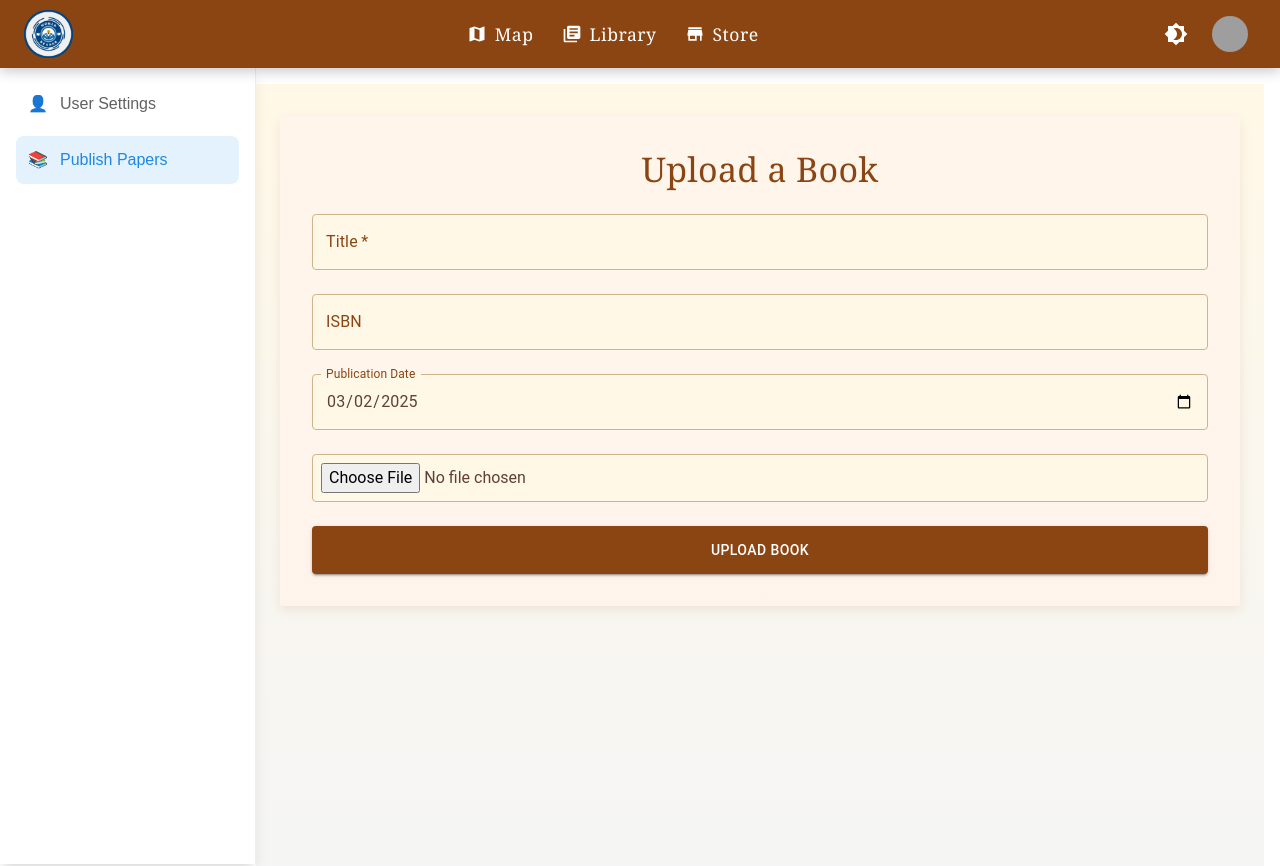
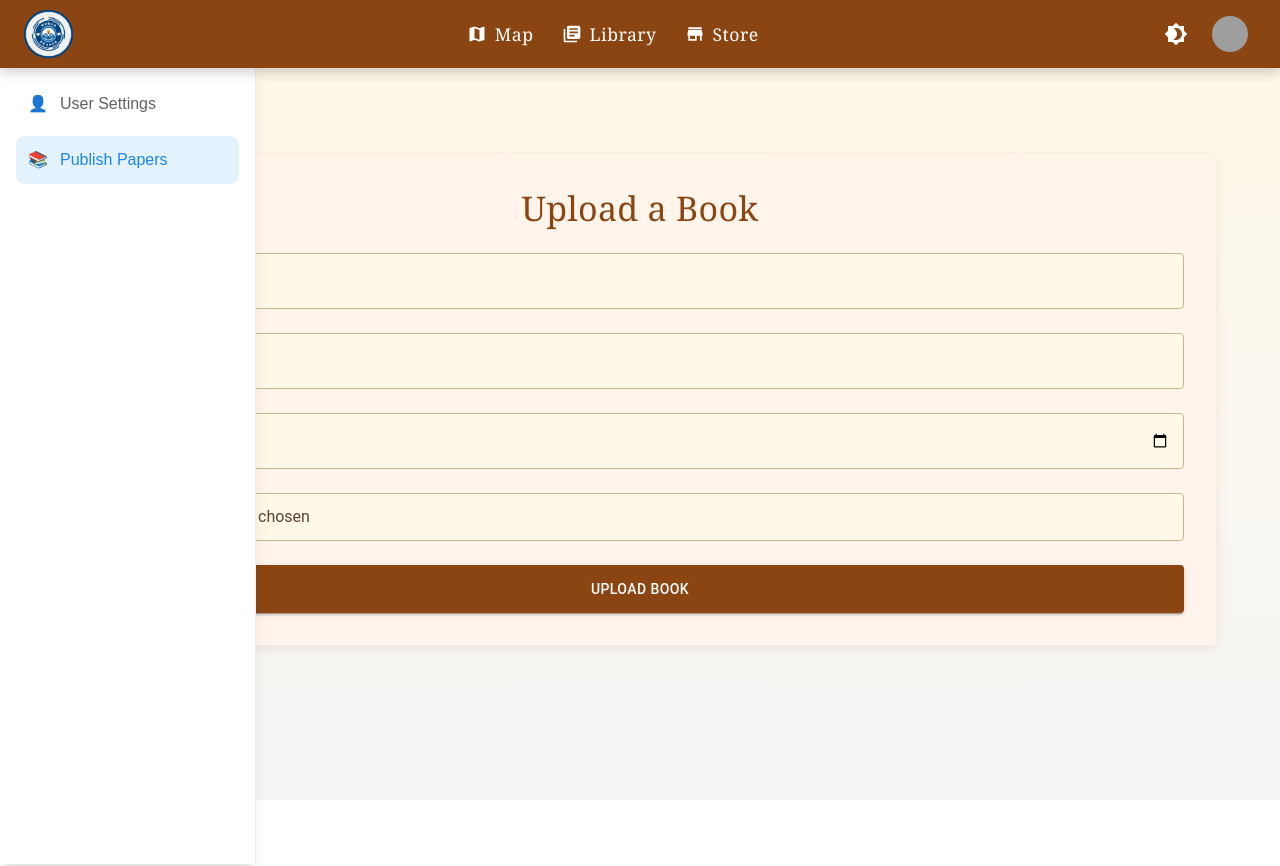
Before and after one commit to Allan0092/WorldReaderFrontend, a React (Vite) app: page /profile/upload-book in a window 1280 px wide. Shown: the top 866 px of the page. After the commit the page ends 800 px from the top, so only its background shows below. Built offline with nearby package versions, Linux system fonts and the light colour scheme; no server answers; sample sign-in values are in the browser's storage; grey boxes are pictures that could not be loaded.

Commit message:
refactor ProfilePage and UploadBookPage for improved dark mode support and styling

```diff
--- a/src/core/private/pages/ProfilePage.jsx
+++ b/src/core/private/pages/ProfilePage.jsx
@@ -22,19 +22,23 @@ const ProfileWrapper = styled(Box)(({ theme, darkMode }) => ({
   background: darkMode
     ? "linear-gradient(180deg, #1C2526 0%, #2E2E2E 100%)"
     : "linear-gradient(180deg, #FFF8E7 0%, #F5F5F5 100%)",
-  width: "100%",
+  width: "100vw",
+  position: "absolute",
+  top: 0,
+  left: 0,
   display: "flex",
   flexDirection: "column",
+  alignItems: "center", // Center horizontally
+  justifyContent: "center", // Center vertically
 }));
 
 const ProfileContainer = styled(Container)(({ theme }) => ({
-  flex: 1,
-  paddingTop: theme.spacing(4),
-  paddingBottom: theme.spacing(4),
   width: "100%",
   maxWidth: "md",
   marginLeft: "auto",
   marginRight: "auto",
+  paddingTop: theme.spacing(4), // Add top padding
+  paddingBottom: theme.spacing(4), // Add bottom padding
 }));
 
 const ProfilePaper = styled(Paper)(({ theme, darkMode }) => ({
@@ -135,7 +139,6 @@ function ProfilePage() {
     <ProfileWrapper darkMode={darkMode}>
       <ProfileContainer>
         <ProfilePaper elevation={6} darkMode={darkMode}>
-          {/* Header */}
           <Typography
             variant="h4"
             align="center"
@@ -157,8 +160,6 @@ function ProfilePage() {
           >
             Update your profile details below
           </Typography>
-
-          {/* Form */}
           <Box component="form" onSubmit={handleSubmit} sx={{ spaceY: 3 }}>
             <TextField
               fullWidth
--- a/src/core/private/pages/uploadBook.jsx
+++ b/src/core/private/pages/uploadBook.jsx
@@ -6,12 +6,12 @@ import {
   TextField,
   Typography,
 } from "@mui/material";
-import { styled } from "@mui/material/styles"; // Add styled
+import { styled } from "@mui/material/styles";
 import axios from "axios";
 import React, { useEffect, useState } from "react";
 import { useNavigate } from "react-router-dom";
 import { toast } from "react-toastify";
-import { useAuth, useTheme } from "../../../App"; // Add useTheme
+import { useAuth, useTheme } from "../../../App";
 import { getCurrentToken } from "../../../utils/authUtil";
 
 // Styled components
@@ -20,19 +20,23 @@ const UploadWrapper = styled(Box)(({ theme, darkMode }) => ({
   background: darkMode
     ? "linear-gradient(180deg, #1C2526 0%, #2E2E2E 100%)"
     : "linear-gradient(180deg, #FFF8E7 0%, #F5F5F5 100%)",
-  width: "100%",
+  width: "100vw",
+  position: "absolute",
+  top: 0,
+  left: 0,
   display: "flex",
   flexDirection: "column",
+  alignItems: "center", // Center horizontally
+  justifyContent: "center", // Center vertically
 }));
 
 const UploadContainer = styled(Container)(({ theme }) => ({
-  flex: 1,
-  paddingTop: theme.spacing(4),
-  paddingBottom: theme.spacing(4),
   width: "100%",
   maxWidth: "sm",
   marginLeft: "auto",
   marginRight: "auto",
+  paddingTop: theme.spacing(4), // Add top padding
+  paddingBottom: theme.spacing(4), // Add bottom padding
 }));
 
 const UploadBox = styled(Box)(({ theme, darkMode }) => ({
@@ -49,11 +53,11 @@ const UploadBox = styled(Box)(({ theme, darkMode }) => ({
 const UploadBookPage = () => {
   const navigate = useNavigate();
   const { isAuthenticated } = useAuth();
-  const { darkMode } = useTheme(); // Access darkMode
+  const { darkMode } = useTheme();
   const [formData, setFormData] = useState({
     title: "",
     isbn: "",
-    publicationDate: new Date().toISOString().split("T")[0], // Default to today
+    publicationDate: new Date().toISOString().split("T")[0],
     contentType: "PDF",
     author: "",
   });
@@ -140,7 +144,7 @@ const UploadBookPage = () => {
             align="center"
             sx={{
               fontFamily: "Georgia, serif",
-              color: darkMode ? "#D4A017" : "#8B4513", // Golden brown vs. saddle brown
+              color: darkMode ? "#D4A017" : "#8B4513",
               mb: 3,
             }}
           >
@@ -264,7 +268,7 @@ const UploadBookPage = () => {
               disabled={isLoading}
               sx={{
                 py: 1.5,
-                bgcolor: darkMode ? "#D4A017" : "#8B4513", // Golden brown vs. saddle brown
+                bgcolor: darkMode ? "#D4A017" : "#8B4513",
                 color: "white",
                 "&:hover": { bgcolor: darkMode ? "#A67C00" : "#A0522D" },
                 "&:disabled": { bgcolor: darkMode ? "#5D4037" : "#D2B48C" },
```
